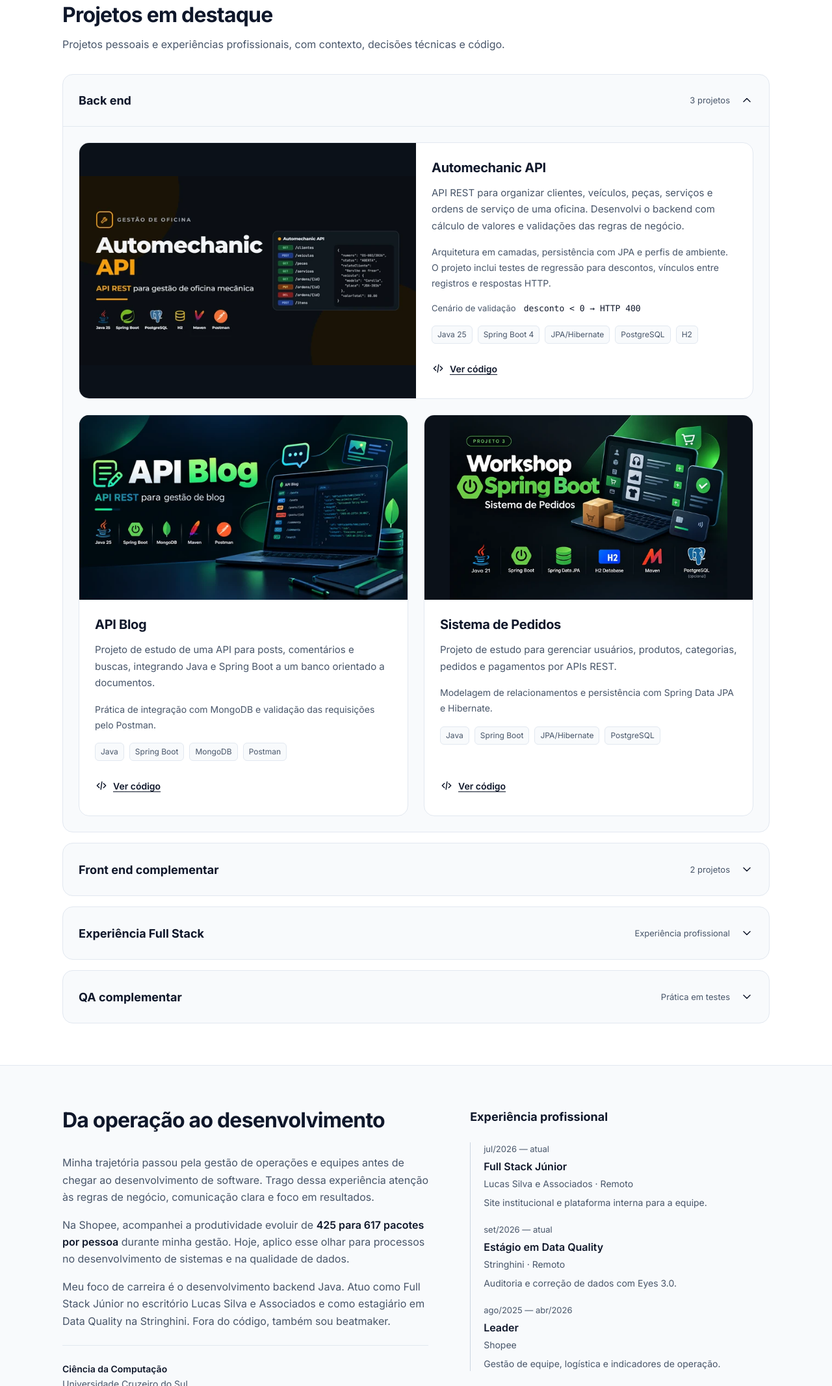
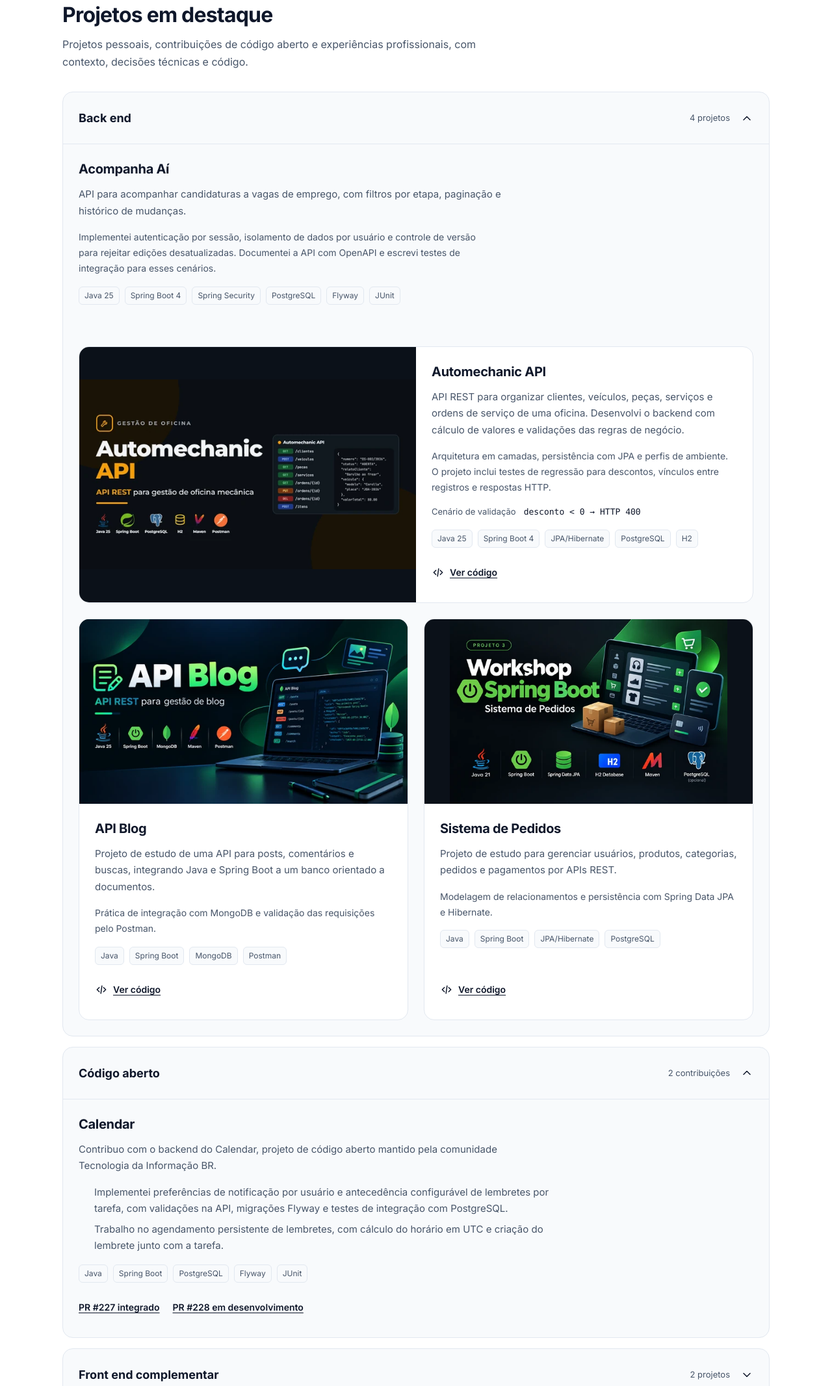
Before and after one commit to maicon-castilhos/portifolio-v1, a website: page index.html in a window 1280 px wide. Shown: the part 667-2800 px from the top of the page at 65% size. Drawn offline with Linux system fonts and the light colour scheme.

Commit message:
feat: adiciona Acompanha Aí e contribuições no Calendar

```diff
--- a/index.html
+++ b/index.html
@@ -212,13 +212,28 @@
   <div class="max-w-6xl mx-auto px-4 sm:px-6 lg:px-8">
     <div class="section-heading">
       <h2 id="projects-title">Projetos em destaque</h2>
-      <p class="project-description">Projetos pessoais e experiências profissionais, com contexto, decisões técnicas e código.</p>
+      <p class="project-description">Projetos pessoais, contribuições de código aberto e experiências profissionais, com contexto, decisões técnicas e código.</p>
     </div>
     <div class="project-areas">
 <details class="project-area" id="projects-backend" open>
   <summary class="project-area-toggle">
-    <h3 class="project-area-title">Back end</h3><span class="project-area-count">3 projetos</span><svg class="project-area-chevron" width="20" height="20" viewBox="0 0 24 24" fill="none" stroke="currentColor" stroke-width="1.8" aria-hidden="true"><path d="m6 9 6 6 6-6" stroke-linecap="round" stroke-linejoin="round" /></svg>
+    <h3 class="project-area-title">Back end</h3><span class="project-area-count">4 projetos</span><svg class="project-area-chevron" width="20" height="20" viewBox="0 0 24 24" fill="none" stroke="currentColor" stroke-width="1.8" aria-hidden="true"><path d="m6 9 6 6 6-6" stroke-linecap="round" stroke-linejoin="round" /></svg>
   </summary>
+  <div class="project-area-content">
+    <article class="project-case" id="project-acompanha-ai">
+      <h4 class="project-title">Acompanha Aí</h4>
+      <p class="project-description">API para acompanhar candidaturas a vagas de emprego, com filtros por etapa, paginação e histórico de mudanças.</p>
+      <p class="project-proof">Implementei autenticação por sessão, isolamento de dados por usuário e controle de versão para rejeitar edições desatualizadas. Documentei a API com OpenAPI e escrevi testes de integração para esses cenários.</p>
+      <ul class="project-tags" aria-label="Tecnologias">
+        <li>Java 25</li>
+        <li>Spring Boot 4</li>
+        <li>Spring Security</li>
+        <li>PostgreSQL</li>
+        <li>Flyway</li>
+        <li>JUnit</li>
+      </ul>
+    </article>
+  </div>
   <div class="project-area-content project-area-grid"><article class="project-card project-card--featured" id="project-projeto4">
   <div class="project-media"><img src="assets/projeto4.webp" srcset="assets/projeto4-600.webp 600w, assets/projeto4.webp 1000w" sizes="(max-width: 639px) calc(100vw - 64px), (max-width: 1023px) calc(50vw - 64px), 500px" width="1000" height="563" alt="Capa do projeto Automechanic API" loading="lazy" decoding="async" /></div>
   <div class="project-body">
@@ -250,6 +265,36 @@
     <div class="project-links"><a href="https://github.com/maicon-castilhos/springboot4-jpa" target="_blank" rel="noopener noreferrer" class="project-link"><svg width="20" height="20" viewBox="0 0 24 24" fill="none" stroke="currentColor" stroke-width="1.8" aria-hidden="true"><path d="M8 8 4 12l4 4m8-8 4 4-4 4m-3-11-2 14" stroke-linecap="round" stroke-linejoin="round" /></svg><span>Ver código</span></a></div>
   </div>
 </article></div>
+</details>
+<details class="project-area" id="projects-open-source" open>
+  <summary class="project-area-toggle">
+    <h3 class="project-area-title">Código aberto</h3>
+    <span class="project-area-count">2 contribuições</span>
+    <svg class="project-area-chevron" width="20" height="20" viewBox="0 0 24 24" fill="none" stroke="currentColor" stroke-width="1.8" aria-hidden="true">
+      <path d="m6 9 6 6 6-6" stroke-linecap="round" stroke-linejoin="round" />
+    </svg>
+  </summary>
+  <div class="project-area-content">
+    <article class="project-case" id="project-calendar">
+      <h4 class="project-title">Calendar</h4>
+      <p class="project-description">Contribuo com o backend do Calendar, projeto de código aberto mantido pela comunidade Tecnologia da Informação BR.</p>
+      <ul class="project-outcomes">
+        <li>Implementei preferências de notificação por usuário e antecedência configurável de lembretes por tarefa, com validações na API, migrações Flyway e testes de integração com PostgreSQL.</li>
+        <li>Trabalho no agendamento persistente de lembretes, com cálculo do horário em UTC e criação do lembrete junto com a tarefa.</li>
+      </ul>
+      <ul class="project-tags" aria-label="Tecnologias">
+        <li>Java</li>
+        <li>Spring Boot</li>
+        <li>PostgreSQL</li>
+        <li>Flyway</li>
+        <li>JUnit</li>
+      </ul>
+      <div class="project-links">
+        <a class="project-link" href="https://github.com/Tecnologia-da-Informacao-BR/Calendar/pull/227" target="_blank" rel="noopener noreferrer">PR #227 integrado</a>
+        <a class="project-link" href="https://github.com/Tecnologia-da-Informacao-BR/Calendar/pull/228" target="_blank" rel="noopener noreferrer">PR #228 em desenvolvimento</a>
+      </div>
+    </article>
+  </div>
 </details>
 <details class="project-area" id="projects-frontend">
   <summary class="project-area-toggle">
@@ -363,7 +408,7 @@
     </main>
     <footer class="site-footer"><div class="site-container footer-layout"><p>© <span id="year">2026</span> Maicon Amaral<br /><span>Backend Java · Spring Boot · APIs REST · SQL</span></p><nav aria-label="Links profissionais"><a href="https://github.com/maicon-castilhos" target="_blank" rel="noopener noreferrer">GitHub</a><a href="https://www.linkedin.com/in/maicon-amaral-b9283722a/" target="_blank" rel="noopener noreferrer">LinkedIn</a><a href="assets/curriculo-maicon-amaral-backend-java.pdf" type="application/pdf" download>Currículo</a></nav></div></footer>
     <div id="preference-status" class="visually-hidden" role="status" aria-live="polite" aria-atomic="true"></div>
-    <script src="./js/i18n.js?v=backend-positioning-1" defer></script>
+    <script src="./js/i18n.js?v=projects-20261110" defer></script>
     <script src="./js/main.js?v=backend-positioning-1" defer></script>
   </body>
 </html>
--- a/js/i18n.js
+++ b/js/i18n.js
@@ -20,9 +20,18 @@
     "Conversar comigo": "Get in touch",
     "Passo Fundo, RS · Experiência em trabalho remoto": "Passo Fundo, RS · Remote work experience",
     "Projetos em destaque": "Featured projects",
-    "Projetos pessoais e experiências profissionais, com contexto, decisões técnicas e código.": "Personal projects and professional experience, with context, technical decisions and code.",
+    "Projetos pessoais, contribuições de código aberto e experiências profissionais, com contexto, decisões técnicas e código.": "Personal projects, open-source contributions and professional experience, with context, technical decisions and code.",
+    "4 projetos": "4 projects",
+    "API para acompanhar candidaturas a vagas de emprego, com filtros por etapa, paginação e histórico de mudanças.": "An API for tracking job applications, with stage filters, pagination and a history of status changes.",
+    "Implementei autenticação por sessão, isolamento de dados por usuário e controle de versão para rejeitar edições desatualizadas. Documentei a API com OpenAPI e escrevi testes de integração para esses cenários.": "I implemented session authentication, per-user data isolation and version checks to reject stale edits. I documented the API with OpenAPI and wrote integration tests for these scenarios.",
+    "Código aberto": "Open source",
+    "2 contribuições": "2 contributions",
+    "Contribuo com o backend do Calendar, projeto de código aberto mantido pela comunidade Tecnologia da Informação BR.": "I contribute to the backend of Calendar, an open-source project maintained by the Tecnologia da Informação BR community.",
+    "Implementei preferências de notificação por usuário e antecedência configurável de lembretes por tarefa, com validações na API, migrações Flyway e testes de integração com PostgreSQL.": "I implemented per-user notification preferences and configurable reminder offsets per task, with API validation, Flyway migrations and PostgreSQL integration tests.",
+    "Trabalho no agendamento persistente de lembretes, com cálculo do horário em UTC e criação do lembrete junto com a tarefa.": "I am working on persistent reminder scheduling, with UTC time calculation and reminder creation alongside the task.",
+    "PR #227 integrado": "PR #227 merged",
+    "PR #228 em desenvolvimento": "PR #228 in progress",
     "Back end": "Back end",
-    "3 projetos": "3 projects",
     "Automechanic API": "Automechanic API",
     "API REST para organizar clientes, veículos, peças, serviços e ordens de serviço de uma oficina. Desenvolvi o backend com cálculo de valores e validações das regras de negócio.": "A REST API for managing customers, vehicles, parts, services and work orders at an auto repair shop. I developed the backend, including pricing calculations and business rule validation.",
     "Arquitetura em camadas, persistência com JPA e perfis de ambiente. O projeto inclui testes de regressão para descontos, vínculos entre registros e respostas HTTP.": "Layered architecture, JPA persistence and environment profiles. The project includes regression tests for discounts, relationships between records and HTTP responses.",
```
